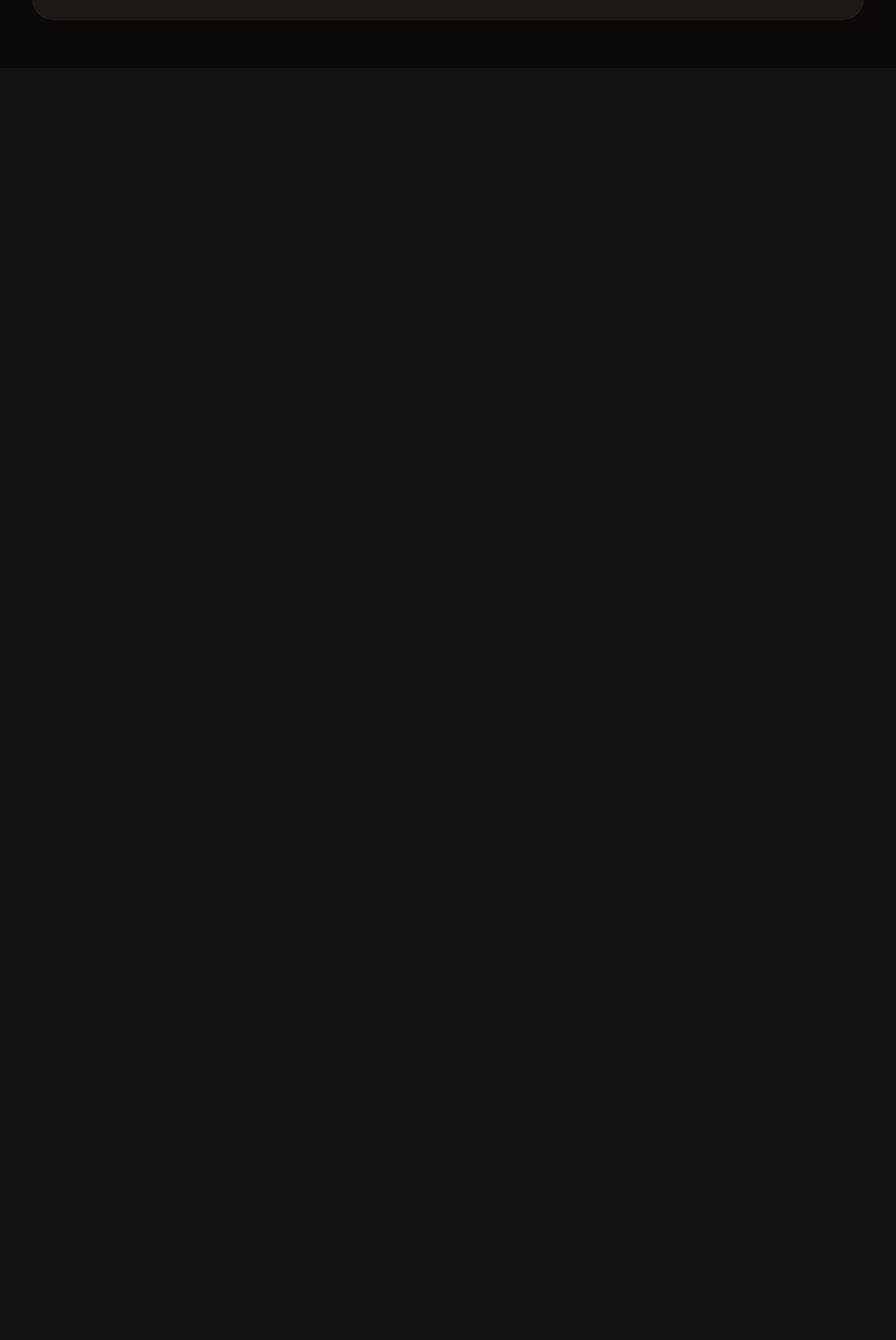
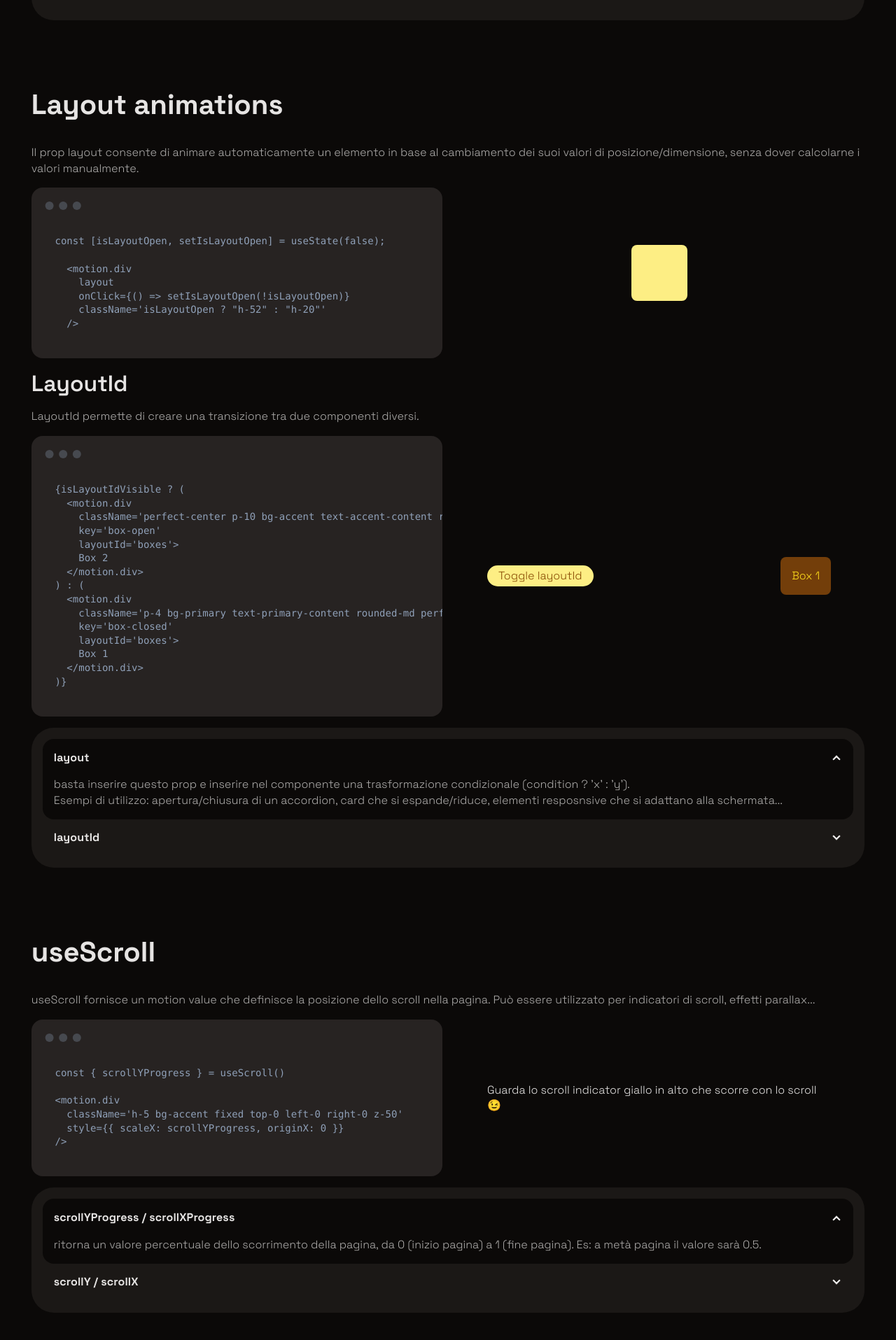
Before and after one commit to lorenzoferrante97/learning-motion, a React app: page / in a window 1280 px wide. Shown: the part 7297-9212 px from the top of the page at 70% size. Before the commit the page ends 7394 px from the top, so only its background shows below. Built offline with nearby package versions, Linux system fonts and the light colour scheme; the HTML template or start-up script is replaced by a standard one.

Commit message:
add: layout animations + useScroll

```diff
--- a/src/pages/Home.jsx
+++ b/src/pages/Home.jsx
@@ -1,7 +1,7 @@
 // start code
 
 import { ArrowDownIcon, CaretRightIcon } from "@phosphor-icons/react"
-import { AnimatePresence, easeIn, easeInOut, easeOut, motion } from "motion/react"
+import { AnimatePresence, easeIn, easeInOut, easeOut, motion, useScroll } from "motion/react"
 import { useState } from "react"
 import Accordion from "../components/dataDisplay/Accordion"
 import Carousel from "../components/dataDisplay/Carousel"
@@ -10,6 +10,9 @@ import Collapse from "../components/dataDisplay/Collapse"
 export default function Home() {
   const [isPropagationVisible, setIsPropagationVisible] = useState(false)
   const [isAPVisible, setIsAPVisible] = useState(false)
+  const [isLayoutOpen, setIsLayoutOpen] = useState(false)
+  const [isLayoutIdVisible, setIsLayoutIdVisible] = useState(false)
+  const { scrollYProgress } = useScroll()
 
   const parentVariants = {
     visible: { opacity: 1, transition: { staggerChildren: 0.3 } },
@@ -759,6 +762,175 @@ export default function Home() {
           </div>
         </div>
       </div>
+
+      {/* --- SEZIONE 9 ------------------------------------------------------ */}
+
+      <div className='row-grid gap-8 py-12 xl:mx-auto xl:w-[68%]'>
+        <h2 className='font-h2 col-span-full'>Layout animations</h2>
+
+        {/* - code example ------------ */}
+        <div className='col-span-full grid grid-cols-2 gap-4'>
+          <p className='text-base-content/75 col-span-full'>
+            Il prop layout consente di animare automaticamente un elemento in base al cambiamento
+            dei suoi valori di posizione/dimensione, senza dover calcolarne i valori manualmente.
+          </p>
+
+          <div className='d-mockup-code bg-base-300 col-span-full md:col-span-1'>
+            <pre>
+              <code>{`
+    const [isLayoutOpen, setIsLayoutOpen] = useState(false);
+
+      <motion.div
+        layout
+        onClick={() => setIsLayoutOpen(!isLayoutOpen)}
+        className='isLayoutOpen ? "h-52" : "h-20"'
+      />
+              `}</code>
+            </pre>
+          </div>
+
+          {/* - esempio visivo ---------- */}
+          <div className='perfect-center col-span-full flex-col gap-4 rounded-lg p-12 md:col-span-1'>
+            <motion.div
+              className={`bg-accent cursor-pointer h-20 ${isLayoutOpen ? "w-52 rounded-lg" : "w-20 rounded-md"}`}
+              layout
+              onClick={() => setIsLayoutOpen(!isLayoutOpen)}
+            />
+          </div>
+          {/* - layout id ----------- */}
+          <div className='col-span-full grid grid-cols-2 gap-4'>
+            <h3 className='font-h3 col-span-full'>LayoutId</h3>
+            <p className='text-base-content/75 col-span-full'>
+              LayoutId permette di creare una transizione tra due componenti diversi.
+            </p>
+          </div>
+          <div className='d-mockup-code bg-base-300 col-span-full md:col-span-1'>
+            <pre>
+              <code>{`
+    {isLayoutIdVisible ? (
+      <motion.div
+        className='perfect-center p-10 bg-accent text-accent-content rounded-lg'
+        key='box-open'
+        layoutId='boxes'>
+        Box 2
+      </motion.div>
+    ) : (
+      <motion.div
+        className='p-4 bg-primary text-primary-content rounded-md perfect-center'
+        key='box-closed'
+        layoutId='boxes'>
+        Box 1
+      </motion.div>
+    )}
+              `}</code>
+            </pre>
+          </div>
+
+          {/* - esempio visivo ---------- */}
+          <div className='perfect-center col-span-full gap-4 justify-between rounded-lg p-12 md:col-span-1'>
+            <button
+              className='bg-accent text-accent-content rounded-full px-4 py-1'
+              onClick={() => setIsLayoutIdVisible(!isLayoutIdVisible)}
+              type='button'>
+              Toggle layoutId
+            </button>
+            <AnimatePresence>
+              {isLayoutIdVisible ? (
+                <motion.div
+                  className='perfect-center p-10 bg-accent text-accent-content rounded-lg'
+                  key='box-open'
+                  layoutId='boxes'>
+                  Box 2
+                </motion.div>
+              ) : (
+                <motion.div
+                  className='p-4 bg-primary text-primary-content rounded-md perfect-center'
+                  key='box-closed'
+                  layoutId='boxes'>
+                  Box 1
+                </motion.div>
+              )}
+            </AnimatePresence>
+          </div>
+          {/* - spiegazione ------------ */}
+          <div className='col-span-full'>
+            <Accordion className=''>
+              <Collapse
+                className='font-body-base-big'
+                defaultChecked
+                name='layout-accordion'
+                title='layout'>
+                basta inserire questo prop e inserire nel componente una trasformazione condizionale
+                (condition ? 'x' : 'y').<br></br>Esempi di utilizzo: apertura/chiusura di un
+                accordion, card che si espande/riduce, elementi resposnsive che si adattano alla
+                schermata...
+              </Collapse>
+              <Collapse className='font-body-base-big' name='layout-accordion' title='layoutId'>
+                inserire lo stesso prop layoutId sui due elementi tra cui si vuole creare una
+                transizione.<br></br>Esempi di utilizzo: passaggio da card a modale, passaggio da
+                thumbnail a image fullscreen, passaggio tra router pages, cambio di tab nei tabs...
+              </Collapse>
+            </Accordion>
+          </div>
+        </div>
+      </div>
+
+      {/* --- SEZIONE 10 ------------------------------------------------------ */}
+
+      <div className='row-grid gap-8 py-12 xl:mx-auto xl:w-[68%]'>
+        <h2 className='font-h2 col-span-full'>useScroll</h2>
+
+        {/* - code example ------------ */}
+        <div className='col-span-full grid grid-cols-2 gap-4'>
+          <p className='text-base-content/75 col-span-full'>
+            useScroll fornisce un motion value che definisce la posizione dello scroll nella pagina.
+            Può essere utilizzato per indicatori di scroll, effetti parallax...
+          </p>
+
+          <div className='d-mockup-code bg-base-300 col-span-full md:col-span-1'>
+            <pre>
+              <code>{`
+    const { scrollYProgress } = useScroll()
+
+    <motion.div
+      className='h-5 bg-accent fixed top-0 left-0 right-0 z-50'
+      style={{ scaleX: scrollYProgress, originX: 0 }}
+    />
+              `}</code>
+            </pre>
+          </div>
+
+          {/* - esempio visivo ---------- */}
+          <div className='perfect-center col-span-full flex-col gap-4 rounded-lg p-12 md:col-span-1'>
+            <p>Guarda lo scroll indicator giallo in alto che scorre con lo scroll 😉</p>
+            <motion.div
+              className='h-5 bg-accent fixed top-0 left-0 right-0 z-50'
+              style={{ scaleX: scrollYProgress, originX: 0 }}
+            />
+          </div>
+
+          {/* - spiegazione ------------ */}
+          <div className='col-span-full'>
+            <Accordion className=''>
+              <Collapse
+                className='font-body-base-big'
+                defaultChecked
+                name='usescroll-accordion'
+                title='scrollYProgress / scrollXProgress'>
+                ritorna un valore percentuale dello scorrimento della pagina, da 0 (inizio pagina) a
+                1 (fine pagina). Es: a metà pagina il valore sarà 0.5.
+              </Collapse>
+              <Collapse
+                className='font-body-base-big'
+                name='usescroll-accordion'
+                title='scrollY / scrollX'>
+                ritorna il valore assoluto dello scorrimento della pagina, in pixel. Es: su una
+                pagina con height di 1000px, a metà pagina il valore sarà 500px.
+              </Collapse>
+            </Accordion>
+          </div>
+        </div>
+      </div>
     </>
   )
 }
```
